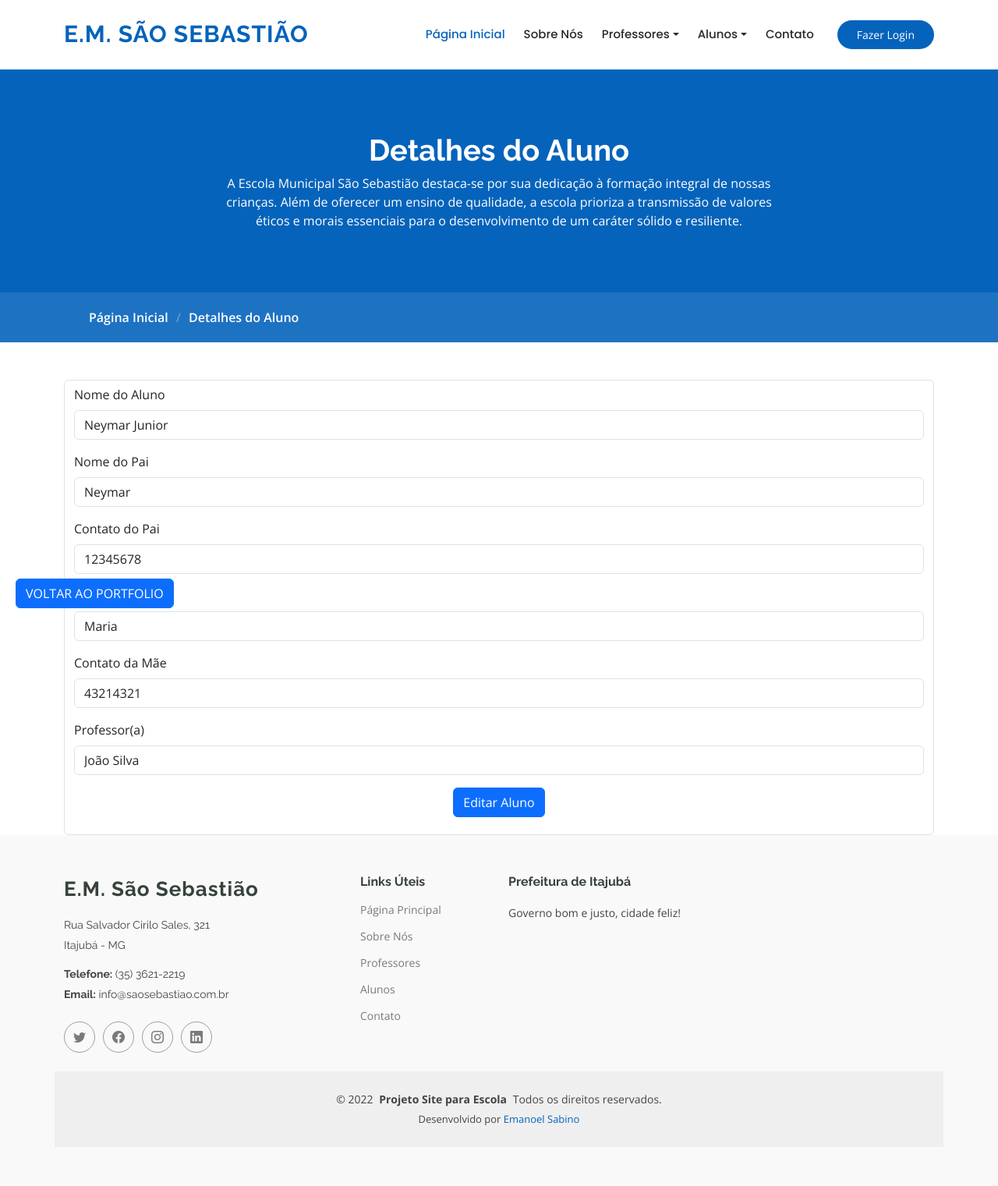
After one commit to emanoelsabino/website-escola, a Flask app: page /editar_aluno/1 in a window 1280 px wide. The commit adds this page. Shown: the whole page at 78% size. Run offline with Flask 3, Linux system fonts and the light colour scheme; data comes from the database, SQL or seed files in the repository; both versions use the stored data as it was after the commit; some libraries are stand-ins or nearby versions.

Commit message:
add funcionalidade de editar e excluir alunos

```diff
--- a/app.py
+++ b/app.py
@@ -97,14 +97,14 @@ def editar_professor(id_professor):
         return render_template("editar_professor.html", professor=professor)
 
 @app.route("/deletar_professor/<int:id_professor>")
-def deletar_produto(id_professor):
-    flash('Produto excluido com sucesso!')
+def deletar_professor(id_professor):
+    flash('Professor excluido com sucesso!')
     try:
         professor_deletado = db.session.execute(db.select(Professor).filter(Professor.id_professor == id_professor)).scalar()
         db.session.delete(professor_deletado)
         db.session.commit()
     except:
-        flash('Erro ao excluir o Produto!')
+        flash('Erro ao excluir o Professor!')
     return redirect("/listar_professores")
 
 @app.route("/listar_alunos")
@@ -113,6 +113,11 @@ def listar_alunos():
     professores = db.session.execute(db.select(Professor)).scalars()
     professor_map = {professor.nome_professor: professor for professor in professores}
     return render_template('alunos.html', alunos=alunos, professor_map=professor_map)
+
+@app.route("/detalhes_aluno/<int:id_aluno>")
+def detalhes_aluno(id_aluno):
+    aluno = db.session.execute(db.select(Aluno).filter(Aluno.id_aluno == id_aluno)).scalar()
+    return render_template('detalhes_aluno.html', aluno=aluno)
 
 @app.route("/cadastrar_aluno", methods=["GET", "POST"])
 def cadastrar_aluno():
@@ -139,6 +144,38 @@ def cadastrar_aluno():
     else:
         return render_template("cadastrar_aluno.html", professores=professores)
 
+@app.route("/editar_aluno/<int:id_aluno>", methods=["GET", "POST"])
+def editar_aluno(id_aluno):
+    professores = db.session.execute(db.select(Professor)).scalars()
+
+    if request.method == "POST":
+        dados_editados = request.form
+        aluno = db.session.execute(db.select(Aluno).filter(Aluno.id_aluno == id_aluno)).scalar()
+
+        aluno.nome_aluno = dados_editados['nome_aluno']
+        aluno.nome_pai = dados_editados['nome_pai']
+        aluno.nome_mae = dados_editados['nome_mae']
+        aluno.contato_pai = dados_editados['contato_pai']
+        aluno.contato_mae = dados_editados['contato_mae']
+        aluno.professor = dados_editados['professor']
+
+        db.session.commit()
+        return redirect("/listar_alunos")
+    else:
+        aluno = db.session.execute(db.select(Aluno).filter(Aluno.id_aluno == id_aluno)).scalar()
+        return render_template("editar_aluno.html", aluno=aluno, professores=professores)
+
+@app.route("/deletar_aluno/<int:id_aluno>")
+def deletar_aluno(id_aluno):
+    flash('Aluno excluido com sucesso!')
+    try:
+        aluno_deletado = db.session.execute(db.select(Aluno).filter(Aluno.id_aluno == id_aluno)).scalar()
+        db.session.delete(aluno_deletado)
+        db.session.commit()
+    except:
+        flash('Erro ao excluir o Aluno!')
+    return redirect("/listar_alunos")
+
 @app.route("/contato", methods=["GET", "POST"])
 def contato():
     if request.method == "POST":
--- a/templates/alunos.html
+++ b/templates/alunos.html
@@ -46,7 +46,9 @@
                 {% if aluno.professor in professor_map %}
                     <td>{{ professor_map[aluno.professor].turma }}</td>
                 {% endif %}
-                <td><a class="btn-editar">Detalhes</a></td>
+                <td>
+                    <a href="{{url_for('detalhes_aluno', id_aluno=aluno.id_aluno)}}" class="btn-editar">Detalhes</a>
+                </td>
                 </tr>
             {% endfor %}
         </tbody>
--- /dev/null
+++ b/templates/editar_aluno.html
@@ -0,0 +1,70 @@
+{% extends 'base.html' %}
+
+{% block content %}
+<main class="main">
+<div class="paginas">
+    <!-- Page Title -->
+    <div class="page-title" data-aos="fade">
+        <div class="heading">
+            <div class="container">
+            <div class="row d-flex justify-content-center text-center">
+                <div class="col-lg-8">
+                <h1>Detalhes do Aluno</h1>
+                <p class="mb-0">A Escola Municipal São Sebastião destaca-se por sua dedicação à formação integral de nossas crianças. Além de oferecer um ensino de qualidade, a escola prioriza a transmissão de valores éticos e morais essenciais para o desenvolvimento de um caráter sólido e resiliente.</p>
+                </div>
+            </div>
+            </div>
+        </div>
+        <nav class="breadcrumbs">
+            <div class="container">
+            <ol>
+                <li><a href="{{ url_for('index') }}">Página Inicial</a></li>
+                <li class="current">Detalhes do Aluno</li>
+            </ol>
+            </div>
+        </nav>
+    </div><!-- End Page Title -->
+    <br><br>
+
+    <div class="container" data-aos="fade-up" data-aos-delay="200">
+        <div class="d-flex justify-content-center">
+        <form action="{{ url_for('editar_aluno', id_aluno=aluno.id_aluno) }}" class="form-control" method="post" enctype="multipart/form-data">
+            <div class="mb-3">
+                <label for="nome_aluno" class="form-label">Nome do Aluno</label>
+                <input value="{{ aluno.nome_aluno }}" type="text" class="form-control" name="nome_aluno" required>
+            </div>
+            <div class="mb-3">
+                <label for="nome_pai" class="form-label">Nome do Pai</label>
+                <input value="{{ aluno.nome_pai }}" type="text" class="form-control" name="nome_pai" required>
+            </div>
+            <div class="mb-3">
+                <label for="contato_pai" class="form-label">Contato do Pai</label>
+                <input value="{{ aluno.contato_pai }}" type="text" class="form-control" name="contato_pai" required>
+            </div>
+            <div class="mb-3">
+                <label for="nome_mae" class="form-label">Nome da Mãe</label>
+                <input value="{{ aluno.nome_mae }}" type="text" class="form-control" name="nome_mae" required>
+            </div>
+            <div class="mb-3">
+                <label for="contato_mae" class="form-label">Contato da Mãe</label>
+                <input value="{{ aluno.contato_mae }}" type="text" class="form-control" name="contato_mae" required>
+            </div>
+            <div class="mb-3">
+                <label for="professor" class="form-label">Professor(a)</label>
+                <select name="professor" id="professor" class="form-control">
+                    <option value="{{ aluno.professor }}">{{ aluno.professor }}</option>
+                    {% for professor in professores %}
+                    <option value="{{professor.nome_professor}}">{{professor.nome_professor}}</option>
+                    {% endfor %}
+                </select>
+            </div>
+            <div class="d-flex justify-content-center">
+                <button type="submit" class="btn btn-primary mb-3">Editar Aluno</button>
+            </div>
+        </form>
+        </div>
+
+    </div>
+</div>
+</main>
+{% endblock %}
--- a/templates/professores.html
+++ b/templates/professores.html
@@ -45,7 +45,7 @@
             <td>{{ professor.turma }}</td>
             <td>
                 <a class="btn-editar" href="{{ url_for('editar_professor', id_professor=professor.id_professor) }}">Editar</a>
-                <a class="btn-excluir" href="{{url_for('deletar_produto', id_professor=professor.id_professor)}}" onclick="return confirm('Deseja realmente deletar esse professor?')">Excuir</a></td>
+                <a class="btn-excluir" href="{{url_for('deletar_professor', id_professor=professor.id_professor)}}" onclick="return confirm('Deseja realmente deletar esse professor?')">Excuir</a></td>
             </tr>
             {% endfor %}
         </tbody>
```
Also changed, not shown: templates/detalhes_aluno.html (added, +43 -0 lines), instance/escola.db.
